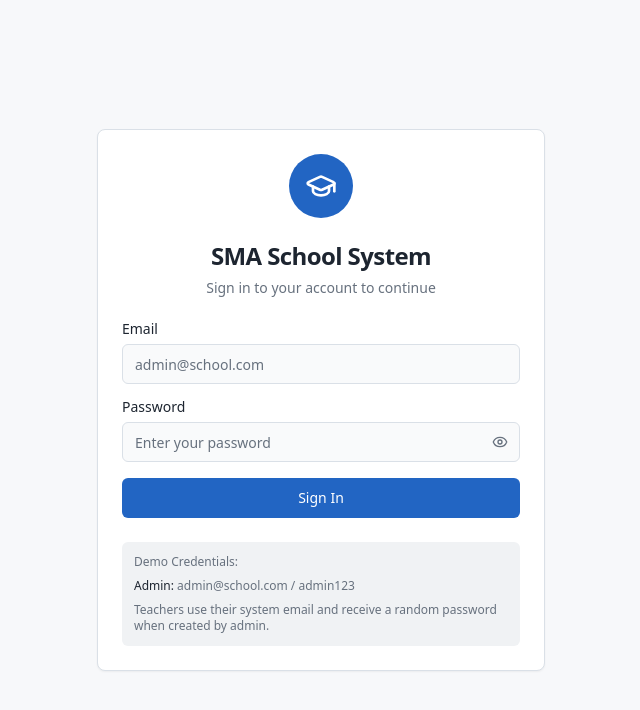
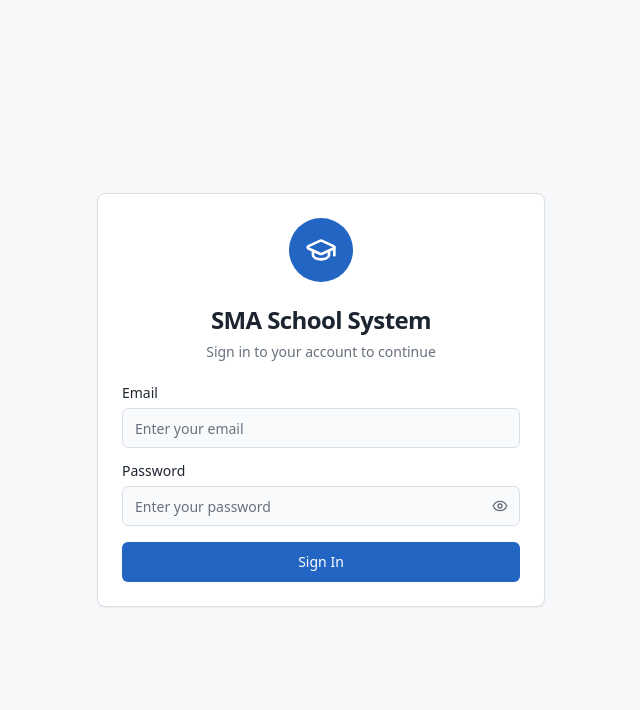
Before and after one commit to RejoiceMoyo/SALR, a Next.js app: page / in a window 1280 px wide. Shown: the top 710 px of the page, without its empty margins (319-959 px from the left). Built offline with nearby package versions, Linux system fonts and the light colour scheme; no server answers.

Commit message:
remove demo credentials from login page

```diff
--- a/components/login-page.tsx
+++ b/components/login-page.tsx
@@ -52,7 +52,7 @@ export function LoginPage() {
               <Input
                 id="email"
                 type="email"
-                placeholder="admin@school.com"
+                placeholder="Enter your email"
                 value={email}
                 onChange={(e) => setEmail(e.target.value)}
                 required
@@ -84,13 +84,6 @@ export function LoginPage() {
               {isLoading ? "Signing in..." : "Sign In"}
             </Button>
           </form>
-          <div className="mt-6 rounded-md bg-muted p-3">
-            <p className="text-xs font-medium text-muted-foreground mb-2">Demo Credentials:</p>
-            <div className="flex flex-col gap-1 text-xs text-muted-foreground">
-              <p><span className="font-medium text-foreground">Admin:</span> admin@school.com / admin123</p>
-              <p className="text-xs text-muted-foreground mt-1">Teachers use their system email and receive a random password when created by admin.</p>
-            </div>
-          </div>
         </CardContent>
       </Card>
     </div>
```
